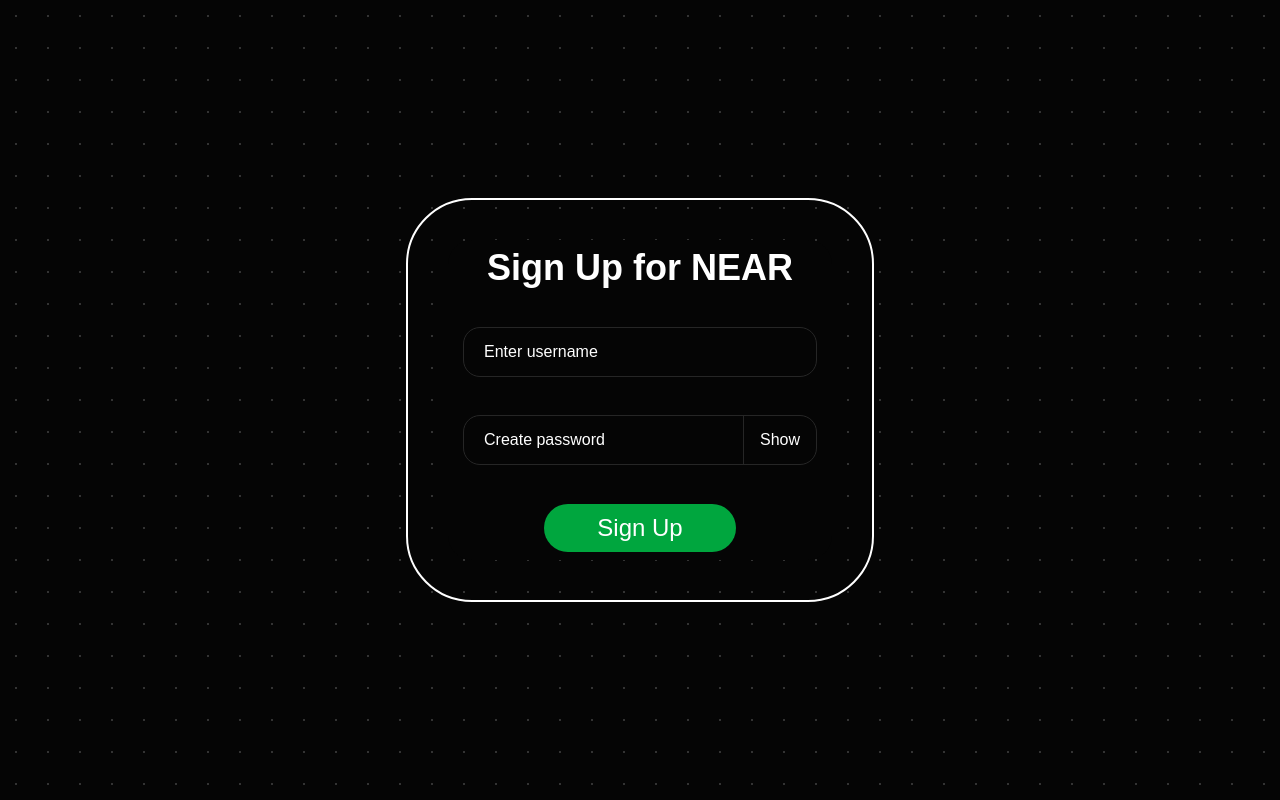
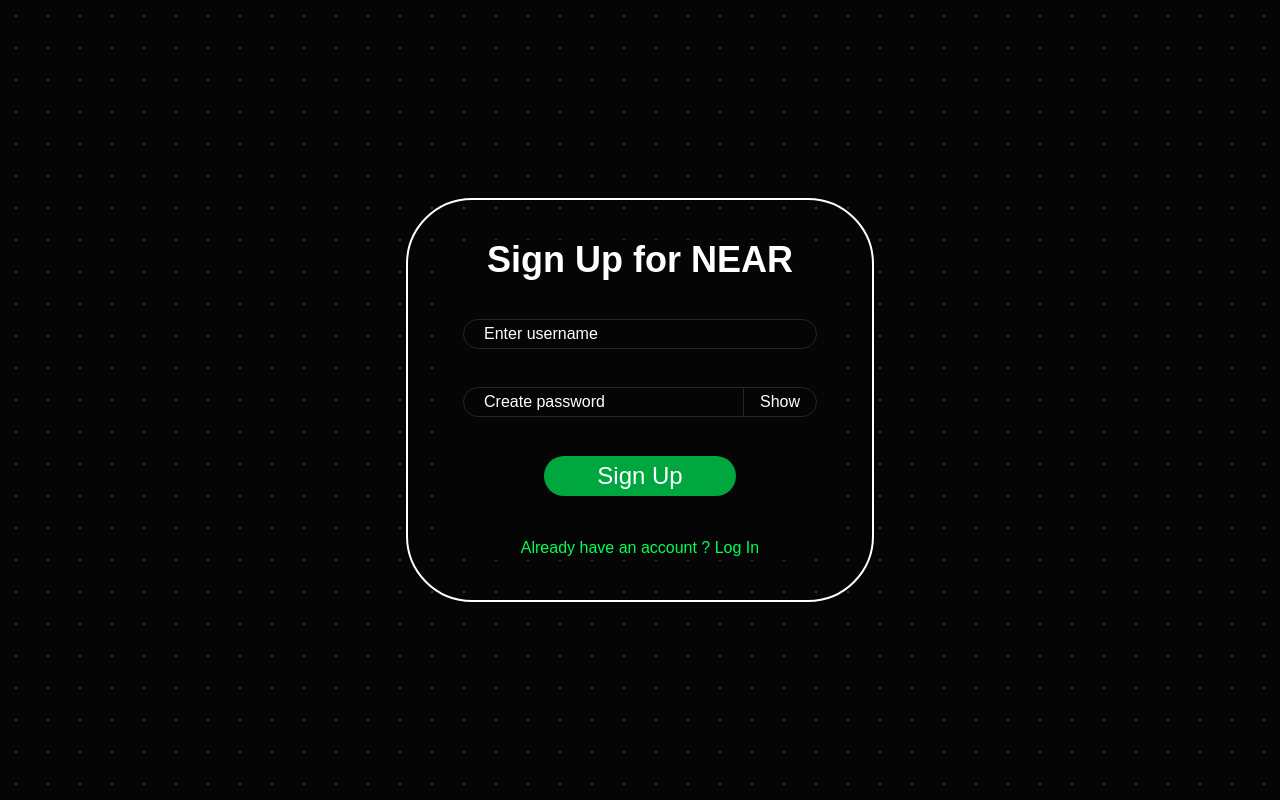
Before and after one commit to Akarshan-real/NEAR_V1.0.0, a React (Vite) app in the folder frontEnd/: page /signup in a window 1280 px wide. Built offline with nearby package versions, Linux system fonts and the light colour scheme; no server answers.

Commit message:
changes in signup page

```diff
--- a/frontEnd/src/components/pages/SignUp.tsx
+++ b/frontEnd/src/components/pages/SignUp.tsx
@@ -1,6 +1,6 @@
 import { useState } from 'react';
 import { useForm, type SubmitHandler } from 'react-hook-form'
-import { useNavigate } from 'react-router-dom';
+import { Link, useNavigate } from 'react-router-dom';
 import '../../styles/css/SignUp.css'
 import { dottedBg } from '../../styles/Styles';
 import { type FormField } from '../../types/Types';
@@ -74,6 +74,7 @@
             className='cursor-pointer flex-mid bg-green-600 hover:bg-(--green) w-1/2 min-h-10 h-12 text-2xl rounded-4xl transition-colors duration-250 ease-in-out'
             disabled={isSubmitting}
           >{isSubmitting ? "Loading..." : "Sign Up"}</button>
+          <Link to='/login' className='mx-auto text-(--green) hover:underline'>Already have an account ? Log In</Link>
         </form>
       </div>
     </div>
```
